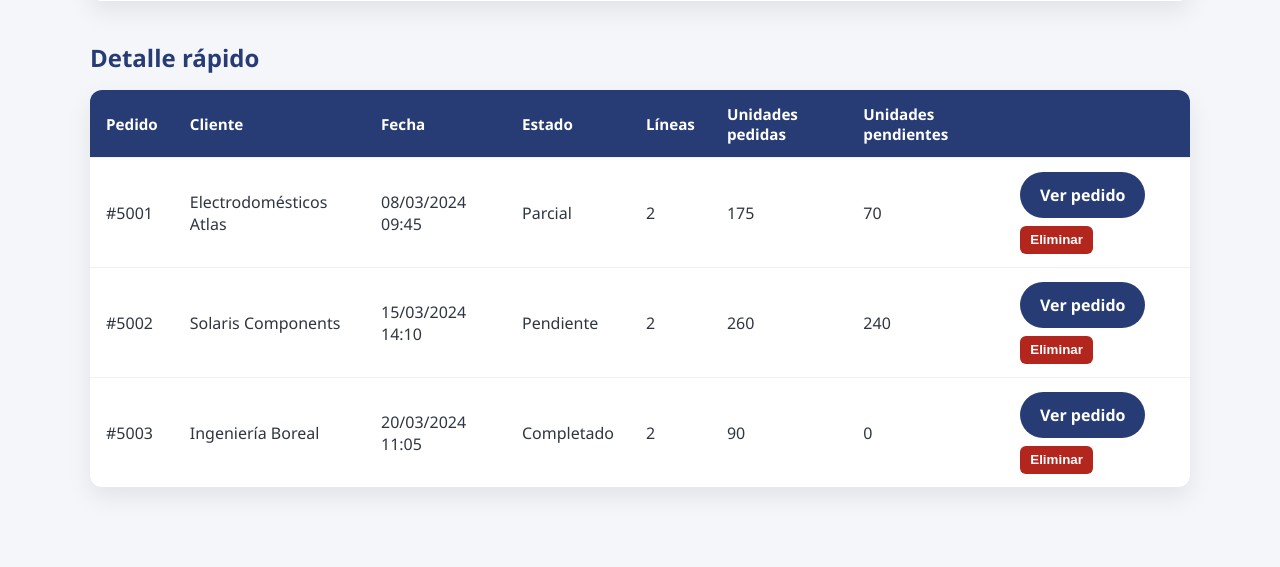
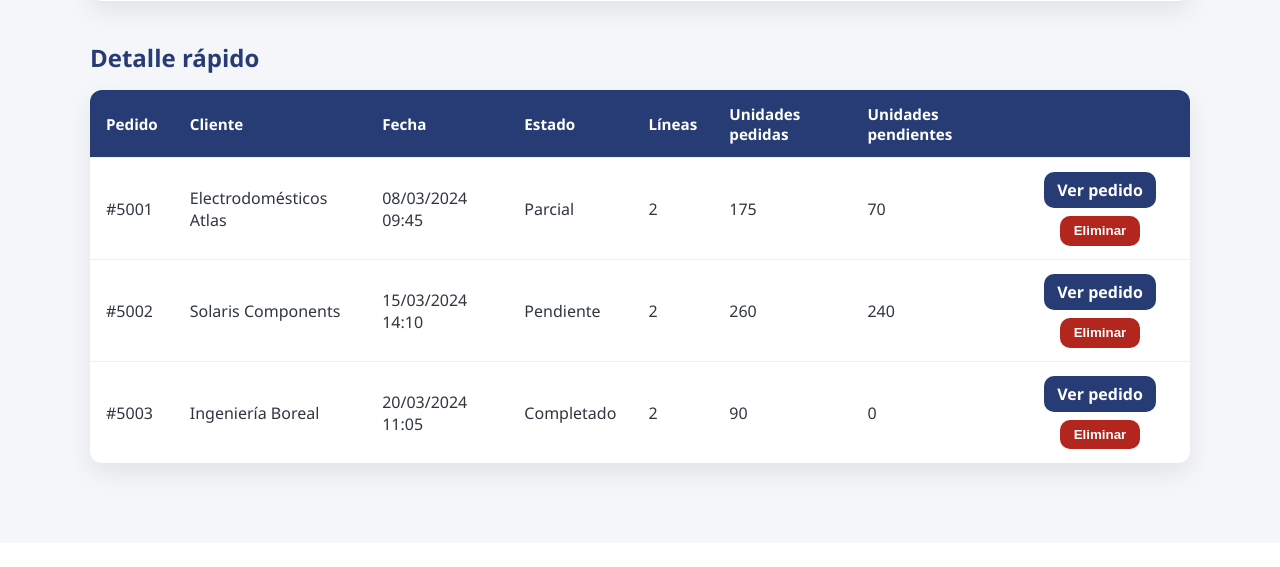
Before and after one commit to opticaelvalle-design/Gestion-de-inventario-EVO, a Flask app: page /pedidos in a window 1280 px wide. Shown: the part 1054-1621 px from the top of the page. After the commit the page ends 1539 px from the top, so only its background shows below. Run offline with Flask 3, Linux system fonts and the light colour scheme.

Commit message:
Estilizar acciones horizontales en pedidos

```diff
--- a/templates/base.html
+++ b/templates/base.html
@@ -156,6 +156,16 @@
             background-color: #40739e;
             transform: translateY(-1px);
         }
+        .button-link.danger,
+        button.danger,
+        input[type="submit"].danger {
+            background-color: #b3261e;
+        }
+        .button-link.danger:hover,
+        button.danger:hover,
+        input[type="submit"].danger:hover {
+            background-color: #c43b32;
+        }
         .inline-form {
             display: grid;
             gap: 0.35rem;
@@ -180,9 +190,10 @@
         }
         .line-actions {
             display: flex;
-            gap: 0.5rem;
+            gap: 0.65rem;
             flex-wrap: wrap;
             align-items: flex-end;
+            justify-content: flex-start;
         }
         .line-actions__form {
             display: flex;
@@ -201,6 +212,18 @@
         }
         .line-actions__form .button-link {
             padding: 0.5rem 0.85rem;
+        }
+        .table-actions {
+            display: flex;
+            gap: 0.5rem;
+            align-items: center;
+            justify-content: center;
+            flex-wrap: wrap;
+        }
+        .table-actions .button-link,
+        .table-actions button {
+            padding: 0.45rem 0.85rem;
+            border-radius: 10px;
         }
         table {
             width: 100%;
--- a/templates/pedido_detalle.html
+++ b/templates/pedido_detalle.html
@@ -119,7 +119,7 @@
                                 <button type="submit" class="button-link">Editar</button>
                             </form>
                             <form method="post" action="{{ url_for('eliminar_linea_pedido', pedido_id=pedido.id, codigo=linea.codigo) }}" onsubmit="return confirm('¿Seguro que quieres eliminar la línea {{ linea.codigo }}?');">
-                                <button type="submit" class="button-link" style="background-color: #b3261e; color: white;">Eliminar</button>
+                                <button type="submit" class="button-link danger">Eliminar</button>
                             </form>
                         </div>
                     </td>
--- a/templates/pedidos.html
+++ b/templates/pedidos.html
@@ -80,10 +80,10 @@
                     <td>{{ pedido.lineas | sum(attribute='cantidad_pedida') }}</td>
                     <td>{{ pedido.lineas | sum(attribute='cantidad_pendiente') }}</td>
                     <td>
-                        <div style="display: flex; gap: 0.5rem; flex-wrap: wrap;">
+                        <div class="table-actions">
                             <a class="button-link" href="{{ url_for('pedido_detalle', pedido_id=pedido.id) }}">Ver pedido</a>
                             <form method="post" action="{{ url_for('eliminar_pedido', pedido_id=pedido.id) }}" onsubmit="return confirm('¿Seguro que quieres eliminar el pedido #{{ pedido.id }}?');">
-                                <button type="submit" class="button-link" style="background-color: #b3261e; color: white; border: none; padding: 0.4rem 0.65rem; border-radius: 6px; cursor: pointer;">Eliminar</button>
+                                <button type="submit" class="button-link danger">Eliminar</button>
                             </form>
                         </div>
                     </td>
```
